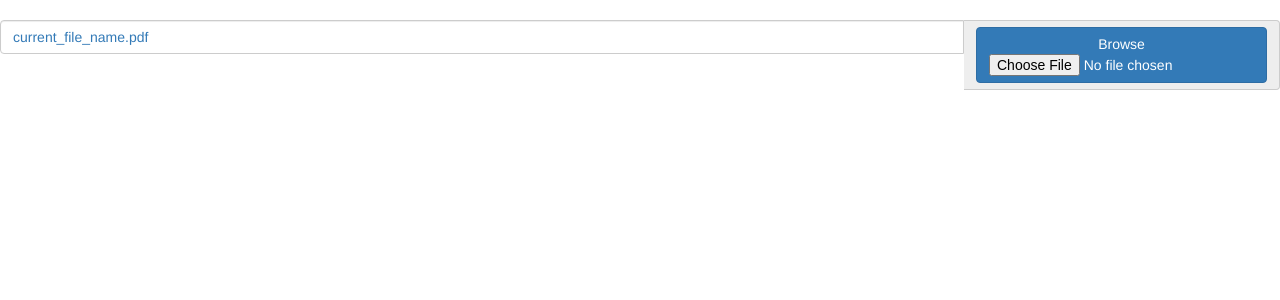
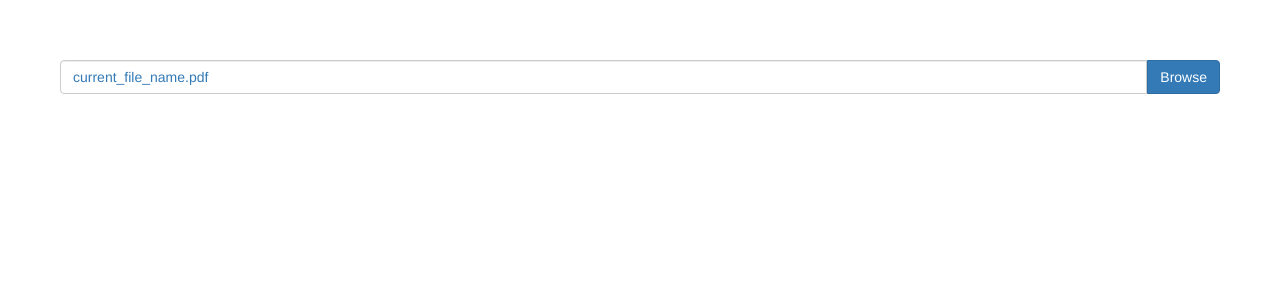
Before and after one commit to brooklyn2016/team-8, a PHP site: page /file.html in a window 1280 px wide. Shown: the part 52-352 px from the top of the page. Run offline with PHP 8.4, Linux system fonts and the light colour scheme; some libraries are stand-ins or nearby versions.

Commit message:
added file upload button

```diff
--- a/BeeHive/css/styles.css
+++ b/BeeHive/css/styles.css
@@ -131,3 +131,9 @@ body {
   }
 
 }
+
+/*Nice upload button */
+.input-file { position: relative; margin: 60px 60px 0 } /* Remove margin, it is just for stackoverflow viewing */
+.input-file .input-group-addon { border: 0px; padding: 0px; }
+.input-file .input-group-addon .btn { border-radius: 0 4px 4px 0 }
+.input-file .input-group-addon input { cursor: pointer; position:absolute; width: 72px; z-index:2;top:0;right:0;filter: alpha(opacity=0);-ms-filter:"progid:DXImageTransform.Microsoft.Alpha(Opacity=0)";opacity:0; background-color:transparent; color:transparent; }
```
